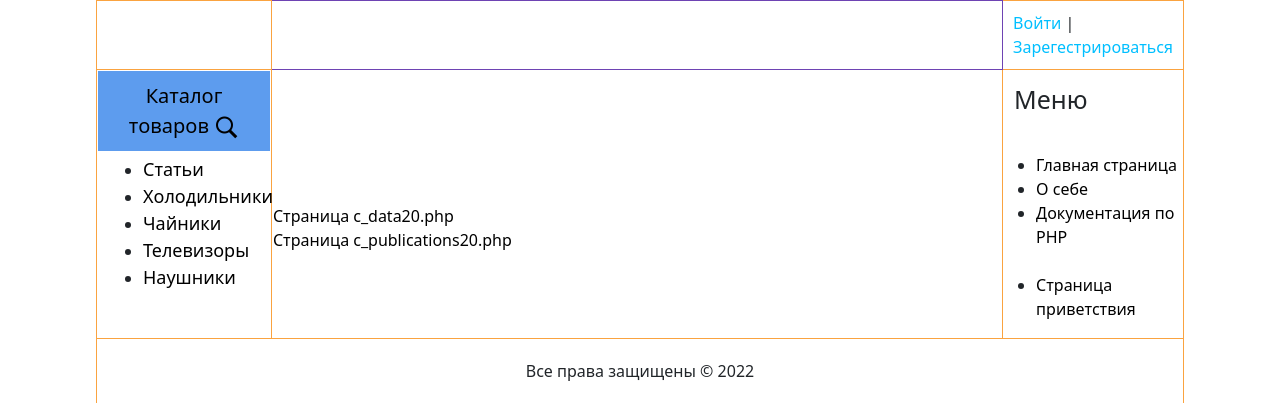
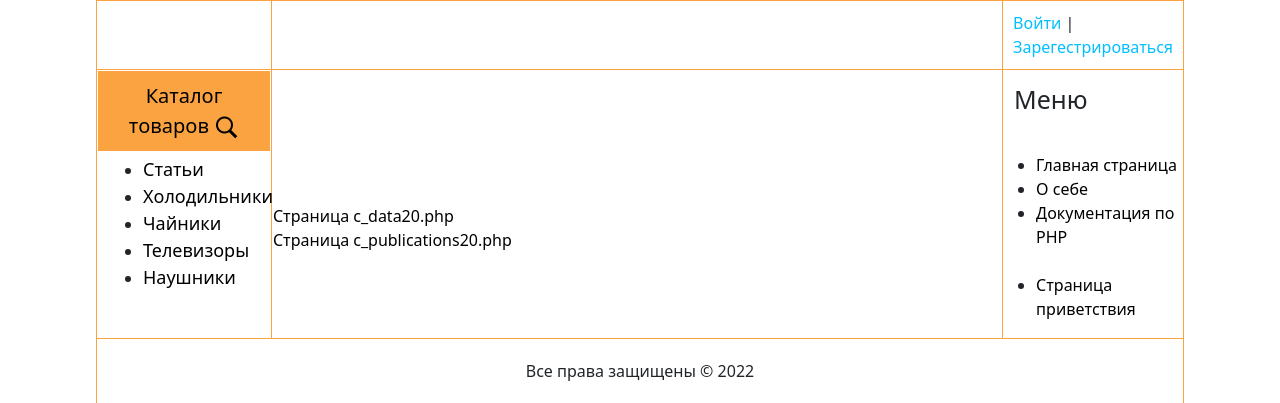
Before and after one commit to KostyaTarasov/WebStore, a PHP site: page /articles/lessons/c_data20.php in a window 1280 px wide. Shown: the part 48-451 px from the top of the page. Run offline with PHP 8.4, Linux system fonts and the light colour scheme; data that the repository does not hold is empty.

Commit message:
изменён цвет у header и кнопок

```diff
--- a/www/styles.css
+++ b/www/styles.css
@@ -6,7 +6,7 @@
 
 .header {
   text-align: center;
-  border: solid 1px rgb(110, 67, 179);
+  border: solid 1px rgb(250, 163, 64);
 }
 
 .footer {
@@ -91,7 +91,7 @@ a:hover {
   margin:auto;
   text-align: center;
   padding:10px 10px;
-  background:#5d9cee;
+  background:rgb(250, 163, 64);
   color:rgb(0, 0, 0)!important;
   font-size:20px;
 }
@@ -127,7 +127,7 @@ a:hover {
 }
 
 .buttonSearch {
-  background: rgb(247, 202, 135) !important; /* Цвет фона при наведении на ссылку курсора */
+  background: rgb(250, 163, 64) !important; /* Цвет фона при наведении на ссылку курсора */
 }
 
 /* Трёхмерная кнопка "Подробнее", (не используется) */
```
